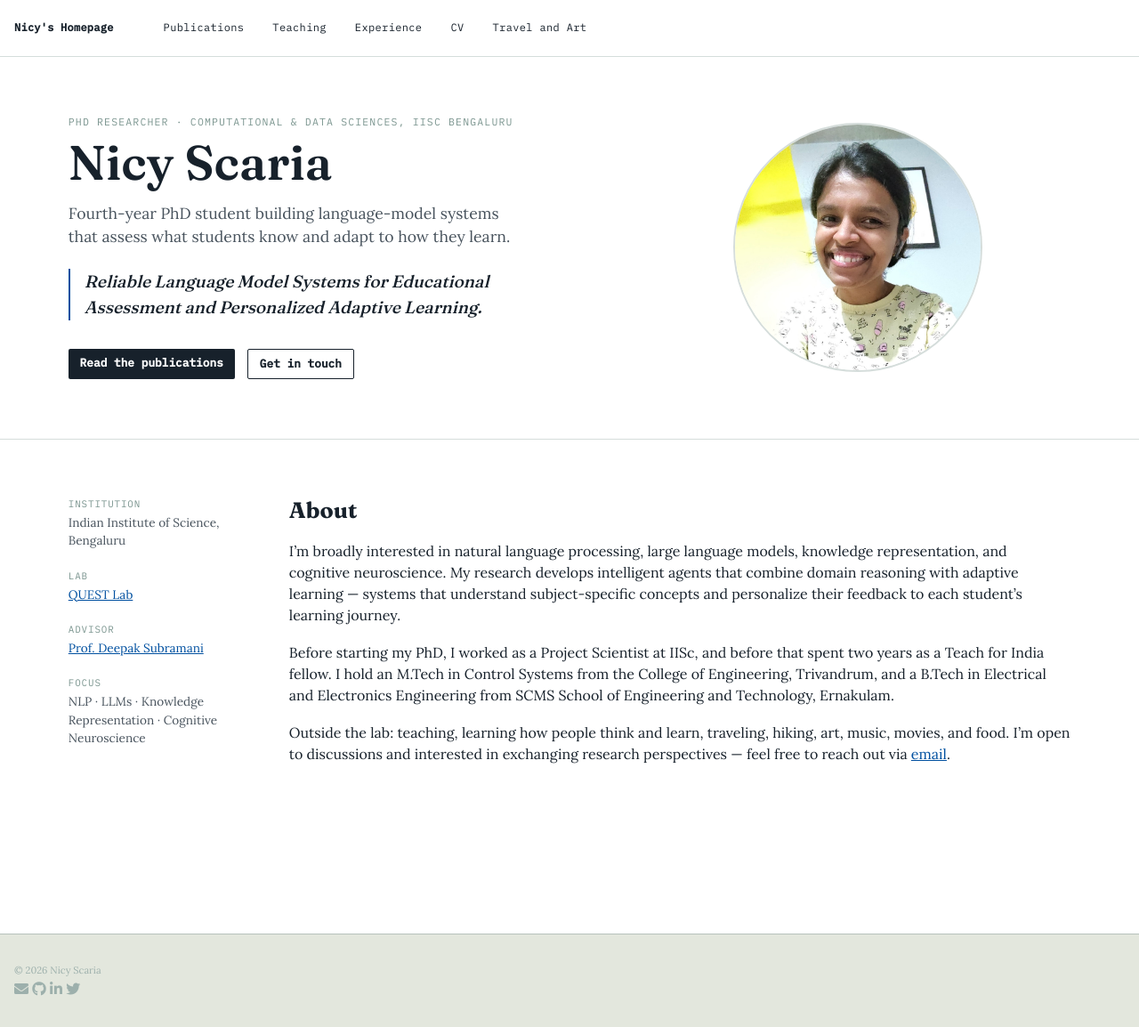
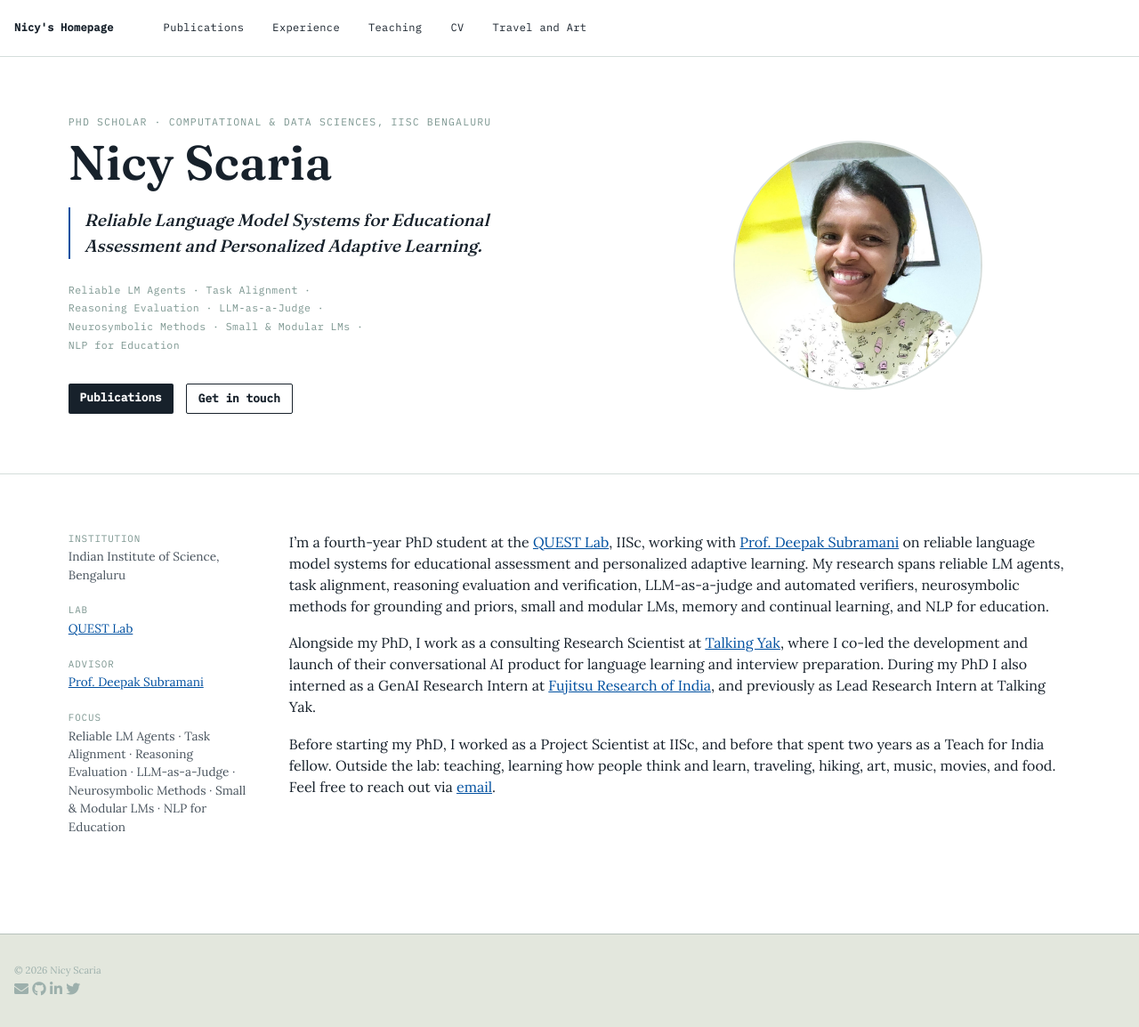
Before and after one commit to nicyscaria/nicyscaria.github.io, a Jekyll site: the page built from _pages/about.md, in a window 1280 px wide and 1154 px high. Shown: the whole window at 89% size. Built offline with Jekyll 4.4.1, drawn with Linux system fonts in a browser that asks for light colours.

Commit message:
Modify layout

```diff
--- a/_data/navigation.yml
+++ b/_data/navigation.yml
@@ -3,11 +3,11 @@ main:
   - title: "Publications"
     url: /publications/
 
+  - title: "Experience"
+    url: /experience/
+
   - title: "Teaching"
     url: /teaching/
-
-  - title: "Experience"
-    url: /experience/
 
   - title: "CV"
     url: /files/CVAgentic_Research.pdf
--- a/_includes/home-hero.html
+++ b/_includes/home-hero.html
@@ -1,12 +1,12 @@
 <div class="home-hero">
   <div class="home-hero__grid">
     <div>
-      <p class="home-hero__eyebrow">PhD Researcher &middot; Computational &amp; Data Sciences, IISc Bengaluru</p>
+      <p class="home-hero__eyebrow">PhD Scholar &middot; Computational &amp; Data Sciences, IISc Bengaluru</p>
       <h1 class="home-hero__name">Nicy Scaria</h1>
-      <p class="home-hero__role">Fourth-year PhD student building language-model systems that assess what students know and adapt to how they learn.</p>
       <p class="home-hero__thesis">Reliable Language Model Systems for Educational Assessment and Personalized Adaptive Learning.</p>
+      <p class="home-hero__focus">{{ page.focus }}</p>
       <div class="home-hero__actions">
-        <a class="btn" href="/publications/">Read the publications</a>
+        <a class="btn" href="/publications/">Publications</a>
         <a class="btn btn--inverse" href="mailto:nicyscaria@iisc.ac.in">Get in touch</a>
       </div>
     </div>
--- a/_layouts/home.html
+++ b/_layouts/home.html
@@ -13,9 +13,6 @@ layout: default
       <li><span class="k">Focus</span>{{ page.focus }}</li>
     </ul>
     <div>
-      <div class="home-section__head" style="margin-bottom:1.2rem;">
-        <h2>About</h2>
-      </div>
       <div class="home-about__bio">
         {{ content }}
       </div>
--- a/_pages/about.md
+++ b/_pages/about.md
@@ -12,11 +12,11 @@ lab: "QUEST Lab"
 lab_url: "https://questlabiisc.in/"
 advisor: "Prof. Deepak Subramani"
 advisor_url: "https://deepaksubramani.in/"
-focus: "NLP &middot; LLMs &middot; Knowledge Representation &middot; Cognitive Neuroscience"
+focus: "Reliable LM Agents &middot; Task Alignment &middot; Reasoning Evaluation &middot; LLM-as-a-Judge &middot; Neurosymbolic Methods &middot; Small &amp; Modular LMs &middot; NLP for Education"
 ---
 
-I'm broadly interested in natural language processing, large language models, knowledge representation, and cognitive neuroscience. My research develops intelligent agents that combine domain reasoning with adaptive learning &mdash; systems that understand subject-specific concepts and personalize their feedback to each student's learning journey.
+I'm a fourth-year PhD student at the [QUEST Lab](https://questlabiisc.in/), IISc, working with [Prof. Deepak Subramani](https://deepaksubramani.in/) on reliable language model systems for educational assessment and personalized adaptive learning. My research spans reliable LM agents, task alignment, reasoning evaluation and verification, LLM-as-a-judge and automated verifiers, neurosymbolic methods for grounding and priors, small and modular LMs, memory and continual learning, and NLP for education.
 
-Before starting my PhD, I worked as a Project Scientist at IISc, and before that spent two years as a Teach for India fellow. I hold an M.Tech in Control Systems from the College of Engineering, Trivandrum, and a B.Tech in Electrical and Electronics Engineering from SCMS School of Engineering and Technology, Ernakulam.
+Alongside my PhD, I work as a consulting Research Scientist at [Talking Yak](https://www.talkingyak.com/), where I co-led the development and launch of their conversational AI product for language learning and interview preparation. During my PhD I also interned as a GenAI Research Intern at [Fujitsu Research of India](https://global.fujitsu/en-apac/local/technology/research), and previously as Lead Research Intern at Talking Yak.
 
-Outside the lab: teaching, learning how people think and learn, traveling, hiking, art, music, movies, and food. I'm open to discussions and interested in exchanging research perspectives &mdash; feel free to reach out via [email](mailto:nicyscaria@iisc.ac.in).
+Before starting my PhD, I worked as a Project Scientist at IISc, and before that spent two years as a Teach for India fellow. Outside the lab: teaching, learning how people think and learn, traveling, hiking, art, music, movies, and food. Feel free to reach out via [email](mailto:nicyscaria@iisc.ac.in).
--- a/_sass/_home.scss
+++ b/_sass/_home.scss
@@ -57,6 +57,16 @@
   border-left: 2px solid $accent-color;
   padding-left: 1rem;
   max-width: 46ch;
+}
+
+.home-hero__focus {
+  margin-top: 1rem;
+  font-family: $label-mono;
+  font-size: 0.72rem;
+  letter-spacing: 0.04em;
+  color: $gray;
+  line-height: 1.8;
+  max-width: 50ch;
 }
 
 .home-hero__actions {
```
